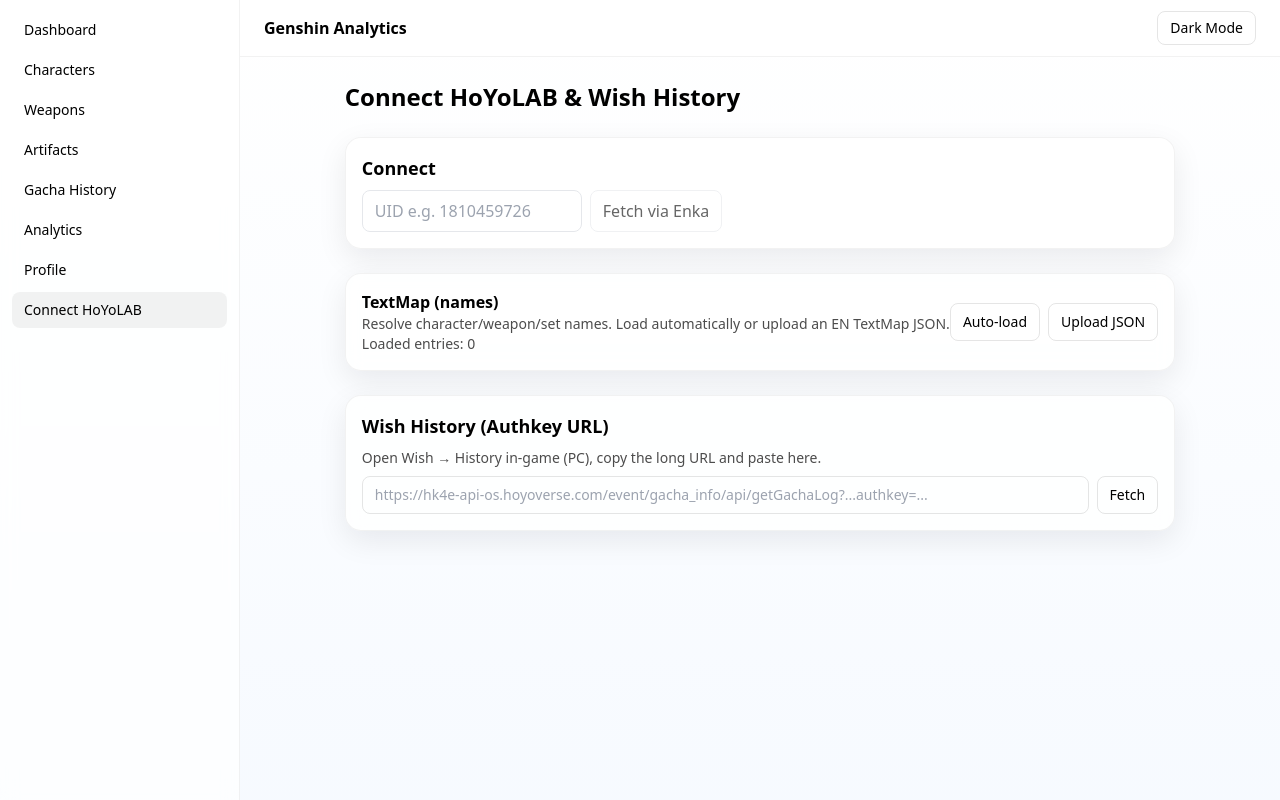
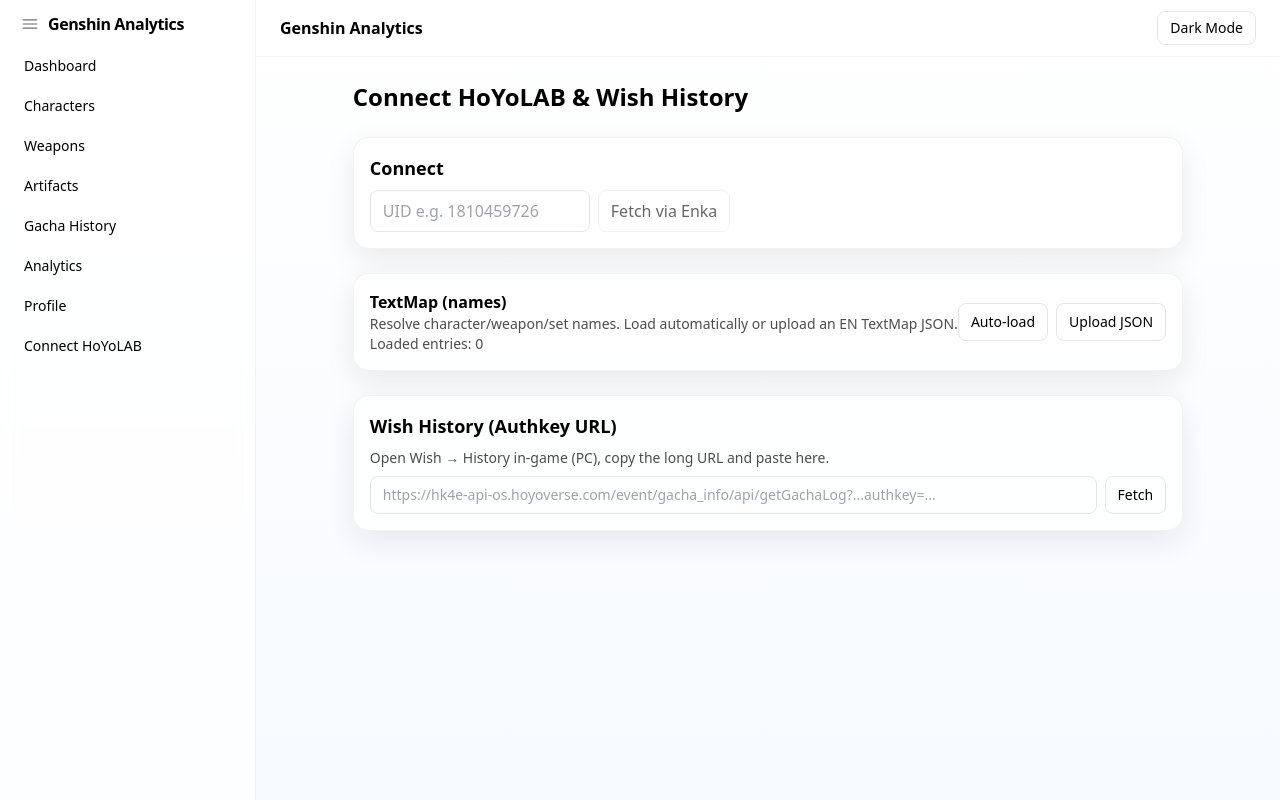
Before and after one commit to LockonStratos75/Genshin-Analytics, a Next.js app: page /connect in a window 1280 px wide. Built offline with nearby package versions, Linux system fonts and the light colour scheme.

Commit message:
updated sidebar ui and responsiveness

```diff
--- a/components/Navbar.tsx
+++ b/components/Navbar.tsx
@@ -1,12 +1,32 @@
 "use client";
 import ThemeToggle from "./ThemeToggle";
+import { useSidebar } from "./SidebarStore";
+
+function IconMenu(props: React.SVGProps<SVGSVGElement>) {
+    return (
+        <svg viewBox="0 0 24 24" {...props} aria-hidden="true">
+            <path d="M4 7h16M4 12h16M4 17h16" stroke="currentColor" strokeWidth="2" strokeLinecap="round" />
+        </svg>
+    );
+}
 
 export default function Navbar() {
+    const { toggleDrawer } = useSidebar();
+
     return (
         <header className="sticky top-0 z-40 bg-white/80 dark:bg-[#0b1220]/70 backdrop-blur border-b border-black/5 dark:border-white/10">
-      <div className="container-pro h-14 flex items-center justify-between">
+            <div className="container-pro h-14 flex items-center gap-2">
+                {/* Hamburger (hidden on lg where the desktop sidebar is visible) */}
+                <button
+                    aria-label="Open navigation"
+                    className="lg:hidden rounded-lg p-2 hover:bg-black/5 dark:hover:bg-white/10"
+                    onClick={toggleDrawer}
+                >
+                    <IconMenu className="w-6 h-6" />
+                </button>
+
                 <div className="font-semibold">Genshin Analytics</div>
-        <div className="flex items-center gap-2">
+                <div className="ml-auto flex items-center gap-2">
                     <ThemeToggle />
                 </div>
             </div>
--- a/components/Sidebar.tsx
+++ b/components/Sidebar.tsx
@@ -1,9 +1,27 @@
 "use client";
+
 import Link from "next/link";
 import { usePathname } from "next/navigation";
-import clsx from "clsx";
+import { useEffect } from "react";
+import { useSidebar } from "./SidebarStore";
 
-const links = [
+/* inline icons so we add no deps */
+function IconMenu(props: React.SVGProps<SVGSVGElement>) {
+    return (
+        <svg viewBox="0 0 24 24" {...props} aria-hidden="true">
+            <path d="M4 7h16M4 12h16M4 17h16" stroke="currentColor" strokeWidth="2" strokeLinecap="round" />
+        </svg>
+    );
+}
+function IconX(props: React.SVGProps<SVGSVGElement>) {
+    return (
+        <svg viewBox="0 0 24 24" {...props} aria-hidden="true">
+            <path d="M6 6l12 12M6 18L18 6" stroke="currentColor" strokeWidth="2" strokeLinecap="round" />
+        </svg>
+    );
+}
+
+const NAV = [
     { href: "/", label: "Dashboard" },
     { href: "/characters", label: "Characters" },
     { href: "/weapons", label: "Weapons" },
@@ -11,21 +29,91 @@
     { href: "/gacha", label: "Gacha History" },
     { href: "/analytics", label: "Analytics" },
     { href: "/profile", label: "Profile" },
-  { href: "/connect", label: "Connect HoYoLAB" }
+    { href: "/hoyolab", label: "Connect HoYoLAB" },
 ];
 
 export default function Sidebar() {
     const pathname = usePathname();
+    const { open, closeDrawer } = useSidebar();
+
+    // Close drawer when route changes
+    useEffect(() => {
+        closeDrawer();
+        // eslint-disable-next-line react-hooks/exhaustive-deps
+    }, [pathname]);
+
     return (
-    <aside className="hidden md:block w-60 border-r border-black/5 dark:border-white/10 bg-white/70 dark:bg-white/5 backdrop-blur">
-      <nav className="p-3 space-y-1">
-        {links.map(l => (
-          <Link key={l.href} href={l.href} className={clsx(
-            "block rounded-lg px-3 py-2 text-sm hover:bg黒/5 dark:hover:bg白/10".replace("黒","#000").replace("白","#fff"),
-            pathname === l.href && "bg-black/5 dark:bg-white/10 font-medium"
-          )}>{l.label}</Link>
-        ))}
-      </nav>
+        <>
+            {/* Desktop sidebar (in layout flow) */}
+            <aside className="hidden lg:block w-64 shrink-0">
+                <div className="sticky top-0 h-[100dvh] overflow-y-auto border-r border-black/5 dark:border-white/10 bg-white/70 dark:bg-[#0b1220]/60 backdrop-blur p-3">
+                    <Brand />
+                    <NavList pathname={pathname} />
+                </div>
             </aside>
+
+            {/* Mobile drawer (overlay) */}
+            <div
+                className={`lg:hidden fixed inset-0 z-50 transition-opacity ${open ? "opacity-100" : "opacity-0 pointer-events-none"}`}
+                aria-hidden={!open}
+            >
+                <div className="absolute inset-0 bg-black/40" onClick={closeDrawer} />
+                <div
+                    className={`absolute left-0 top-0 h-full w-72 max-w-[85%] bg-white dark:bg-[#0b1220] border-r border-black/10 dark:border-white/10 shadow-xl transition-transform ${open ? "translate-x-0" : "-translate-x-full"}`}
+                    role="dialog"
+                    aria-label="Navigation"
+                >
+                    <div className="flex items-center justify-between px-3 py-3 border-b border-black/5 dark:border-white/10">
+                        <Brand compact />
+                        <button aria-label="Close navigation" className="rounded-lg p-2 hover:bg-black/5 dark:hover:bg-white/10" onClick={closeDrawer}>
+                            <IconX className="w-5 h-5" />
+                        </button>
+                    </div>
+                    <div className="p-3">
+                        <NavList pathname={pathname} onClickItem={closeDrawer} />
+                    </div>
+                </div>
+            </div>
+        </>
     );
 }
+
+function Brand({ compact = false }: { compact?: boolean }) {
+    return (
+        <div className="flex items-center gap-2 px-2 pb-2">
+            {!compact && <IconMenu className="w-5 h-5 opacity-40" />}
+            <div className="font-semibold tracking-tight">Genshin Analytics</div>
+        </div>
+    );
+}
+
+function NavList({
+                     pathname,
+                     onClickItem,
+                 }: {
+    pathname: string | null;
+    onClickItem?: () => void;
+}) {
+    return (
+        <nav className="mt-1 space-y-1">
+            {NAV.map((it) => {
+                const active = pathname === it.href || (it.href !== "/" && pathname?.startsWith(it.href));
+                return (
+                    <Link
+                        key={it.href}
+                        href={it.href}
+                        onClick={onClickItem}
+                        className={[
+                            "block rounded-xl px-3 py-2 text-sm transition",
+                            active
+                                ? "bg-slate-900 text-white dark:bg-white dark:text-slate-900"
+                                : "hover:bg-black/5 dark:hover:bg-white/10",
+                        ].join(" ")}
+                    >
+                        {it.label}
+                    </Link>
+                );
+            })}
+        </nav>
+    );
+}
--- /dev/null
+++ b/components/SidebarStore.tsx
@@ -0,0 +1,30 @@
+"use client";
+
+import { createContext, useContext, useState, useCallback } from "react";
+
+type SidebarCtx = {
+    open: boolean;
+    openDrawer: () => void;
+    closeDrawer: () => void;
+    toggleDrawer: () => void;
+};
+
+const Ctx = createContext<SidebarCtx | null>(null);
+
+export function SidebarProvider({ children }: { children: React.ReactNode }) {
+    const [open, setOpen] = useState(false);
+    const openDrawer = useCallback(() => setOpen(true), []);
+    const closeDrawer = useCallback(() => setOpen(false), []);
+    const toggleDrawer = useCallback(() => setOpen((v) => !v), []);
+    return (
+        <Ctx.Provider value={{ open, openDrawer, closeDrawer, toggleDrawer }}>
+            {children}
+        </Ctx.Provider>
+    );
+}
+
+export function useSidebar() {
+    const v = useContext(Ctx);
+    if (!v) throw new Error("useSidebar must be used within <SidebarProvider>");
+    return v;
+}
```
Also changed, not shown: app/layout.tsx (+5 -2 lines). Lines whose indentation alone changed are shown as unchanged.
